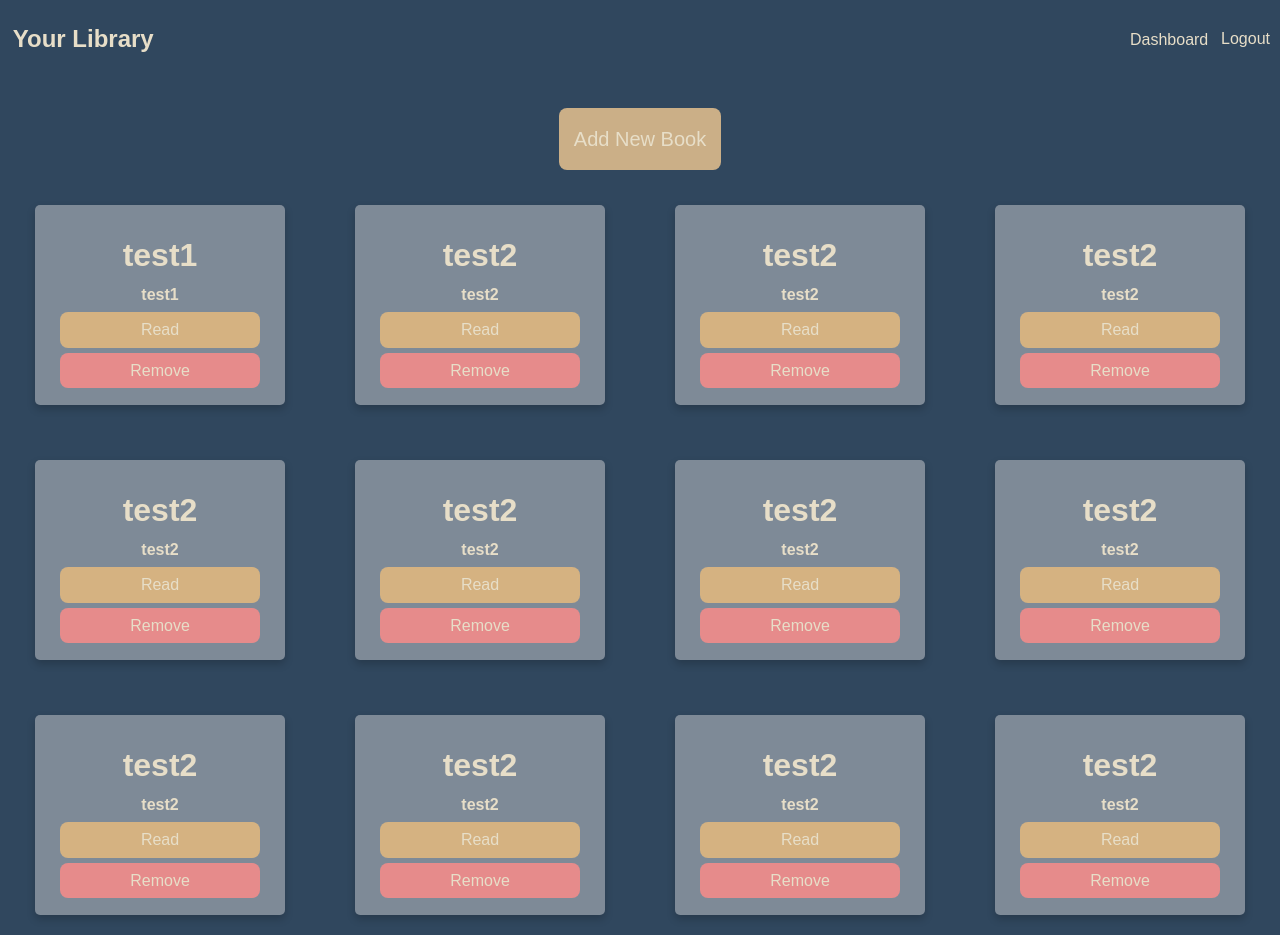
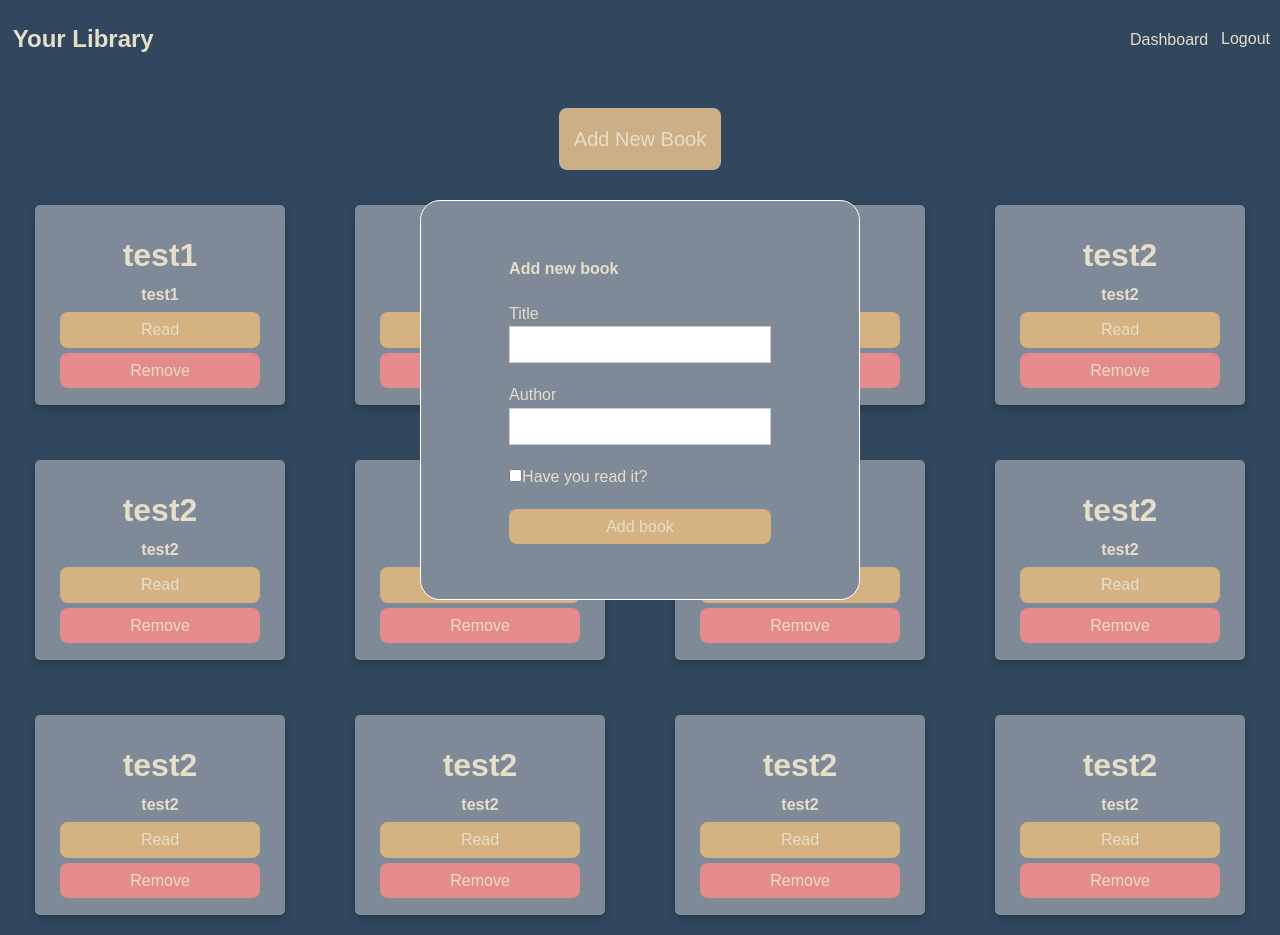
Before and after one commit to raboomar/BookLibrary, a React (Create React App) app in the folder client/: page /dashboard in a window 1280 px wide. Built offline with nearby package versions, Linux system fonts and the light colour scheme; sample sign-in values are in the browser's storage.

Commit message:
added modal and book form

```diff
--- a/client/src/App.css
+++ b/client/src/App.css
@@ -2,6 +2,7 @@
   --primary-color: #30475E;;
   --text-color: #E7DEC8;;
   --light-color: #f4f4f4;
+  --card-color:rgb(126, 138, 151);
   --danger-color: #dc3545;
   --success-color: #28a745;
 }
--- /dev/null
+++ b/client/src/components/modal/Modal.js
@@ -0,0 +1,11 @@
+import React from "react";
+import "./modal.css";
+const Modal = (props) => {
+  return (
+    <div className="modal-container">
+      <div className="modal-content">{props.children}</div>
+    </div>
+  );
+};
+
+export default Modal;
--- /dev/null
+++ b/client/src/components/modal/modal.css
@@ -0,0 +1,16 @@
+.modal-content{
+    margin: auto;
+    padding: 20px;
+    border: 1px solid white;
+    border-radius: 20px;
+    height: 400px;
+    width: 440px;
+    background-color: var(--card-color);
+   position: fixed;
+   top: 50%;
+   left: 50%;
+   transform: translate(-50%, -50%);
+   justify-content: center;
+   display:flex ;
+   align-items: center;
+  }
--- /dev/null
+++ b/client/src/pages/addBookForm/AddBookForm.js
@@ -0,0 +1,67 @@
+import React, { useState } from "react";
+import { useDispatch, useSelector } from "react-redux";
+import "./addBookForm.css";
+const AddBookForm = () => {
+  const [book, setBook] = useState({
+    title: "",
+    author: "",
+    readIt: false,
+  });
+  const { title, author, readIt } = book;
+
+  const handleChange = (e) => {
+    setBook({ ...book, [e.target.name]: e.target.value });
+  };
+
+  const handleSubmit = () => {};
+  return (
+    <div className="form">
+      <form onSubmit={handleSubmit}>
+        <h4>Add new book</h4>
+        <div className="form-group">
+          <label htmlFor="text"> Title</label>
+          <input
+            type="text"
+            name="title"
+            value={title}
+            onChange={(e) => {
+              handleChange(e);
+            }}
+            required
+          />
+        </div>
+        <div className="form-group">
+          <label htmlFor="text">Author</label>
+          <input
+            type="text"
+            name="author"
+            value={author}
+            onChange={(e) => {
+              handleChange(e);
+            }}
+            required
+          />
+        </div>
+        <div className="form-group">
+          <input
+            type="checkbox"
+            name="readIt"
+            value={readIt}
+            onChange={(e) => {
+              handleChange(e);
+            }}
+          />
+          <label htmlFor="text">Have you read it?</label>
+        </div>
+        <input
+          type="submit"
+          name="btn btn-primary"
+          value="Add book"
+          className="addBook-btn"
+        />
+      </form>
+    </div>
+  );
+};
+
+export default AddBookForm;
--- /dev/null
+++ b/client/src/pages/addBookForm/addBookForm.css
@@ -0,0 +1,10 @@
+.addBook-btn{
+    border: none;
+    border-radius: 8px;
+        display: block;
+        width: 100%;
+        padding: 5px;
+        margin-top: 5px;
+        color: var(--text-color);
+        background-color:#d5b281;
+}
--- a/client/src/pages/dashboard/Dashboard.js
+++ b/client/src/pages/dashboard/Dashboard.js
@@ -3,6 +3,8 @@ import { useNavigate } from "react-router-dom";
 import { useSelector } from "react-redux";
 import "./dashboard.css";
 import NewBookBtn from "../../components/addNewBookBtn/NewBookBtn";
+import AddBookForm from "../addBookForm/AddBookForm";
+import Modal from "../../components/modal/Modal";
 const Dashboard = () => {
   const navigate = useNavigate();
   const { user } = useSelector((state) => state.auth);
@@ -29,6 +31,7 @@ const Dashboard = () => {
   return (
     <>
       <NewBookBtn />
+      <Modal children={<AddBookForm />} />
       <div className="grid-container ">
         {books.map((book) => (
           <div className="grid-item">
--- a/client/src/pages/dashboard/dashboard.css
+++ b/client/src/pages/dashboard/dashboard.css
@@ -16,7 +16,7 @@
     box-shadow: 0 4px 8px 0 rgba(0,0,0,0.2);
     transition: 0.3s;
     border-radius: 5px;
-    background-color: rgb(126, 138, 151);
+    background-color: var(--card-color);
     width: 250px;
     height: 200px;
     margin-top: 15px;
```
